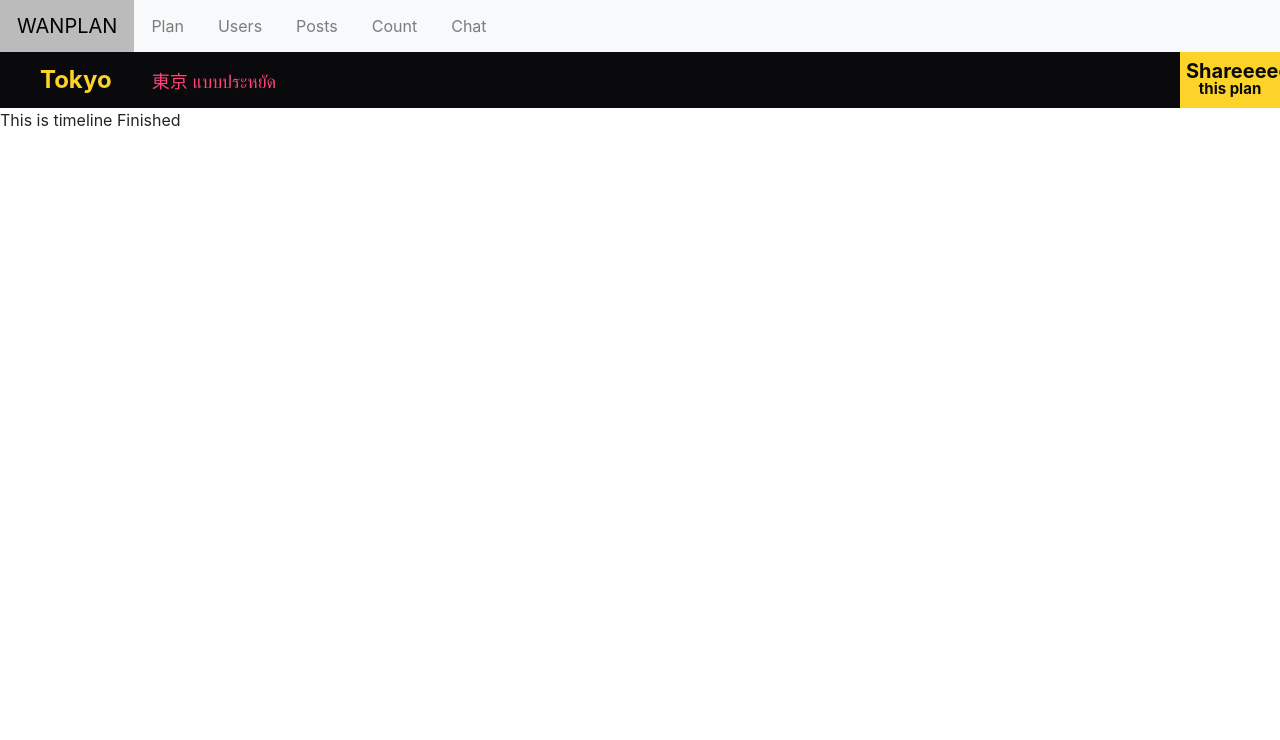
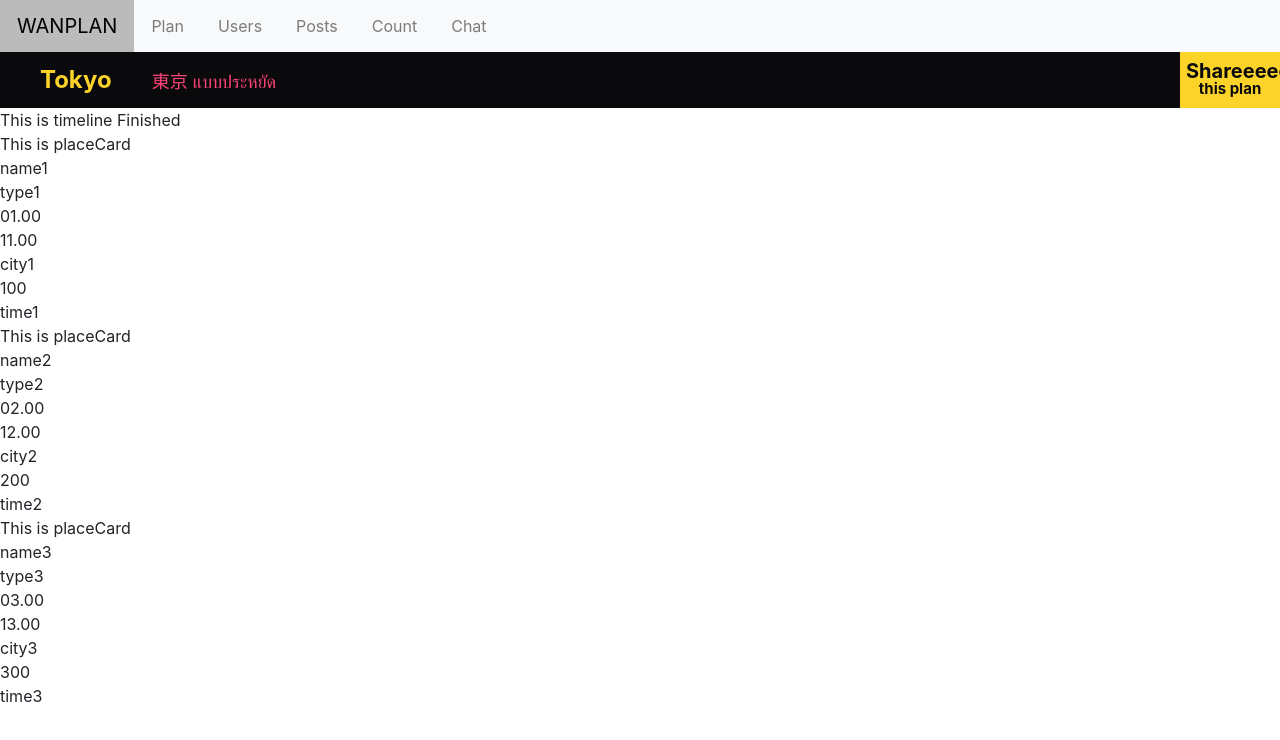
Before and after one commit to earthyjya/wanplan, a React (Create React App) app: page /plan in a window 1280 px wide. Shown: the top 740 px of the page. Built offline with nearby package versions, Linux system fonts and the light colour scheme.

Commit message:
PlaceCard & PlaceCardList added, attraction details added in Timeline

```diff
--- a/src/plan/PlaceCard.js
+++ b/src/plan/PlaceCard.js
@@ -0,0 +1,22 @@
+import React, {Component} from 'react';
+
+class PlaceCard extends React.Component {
+
+  render() {
+      const {detail} = this.props
+    return (
+      <div >
+      	This is placeCard
+        <div>{detail.attractionName}</div>
+        <div>{detail.attractionType}</div>
+        <div>{detail.openTime}</div>
+        <div>{detail.closeTime}</div>
+        <div>{detail.cityId}</div>
+        <div>{detail.entryFee}</div>
+        <div>{detail.updatedTime}</div>
+      </div>
+    );
+  }
+}
+
+export default PlaceCard;
--- /dev/null
+++ b/src/plan/PlaceCardList.js
@@ -0,0 +1,18 @@
+import React, {Component} from 'react';
+import PlaceCard from './PlaceCard';
+
+class PlaceCardList extends React.Component {
+
+  render() {
+    const {details} = this.props;
+    return (details.map(detail => {
+        return(
+          <div>
+              <PlaceCard detail = {detail}/>
+          </div>
+        )
+    }))
+  }
+}
+
+export default PlaceCardList;
--- a/src/plan/Timeline.js
+++ b/src/plan/Timeline.js
@@ -1,12 +1,45 @@
-import React from 'react';
+import React, {Component}from 'react';
+import PlaceCardList from './PlaceCardList';
 
 class Timeline extends React.Component {
+  state = {
+      details : [
+        {
+          attractionName : "name1",
+          attractionType : "type1",
+          openTime : "01.00",
+          closeTime : "11.00",
+          cityId : "city1",
+          entryFee : "100",
+          updatedTime : "time1"
+        },
+        {
+          attractionName : "name2",
+          attractionType : "type2",
+          openTime : "02.00",
+          closeTime : "12.00",
+          cityId : "city2",
+          entryFee : "200",
+          updatedTime : "time2"
+        },
+        {
+          attractionName : "name3",
+          attractionType : "type3",
+          openTime : "03.00",
+          closeTime : "13.00",
+          cityId : "city3",
+          entryFee : "300",
+          updatedTime : "time3"
+        }
+      ]
+  }
 
   render() {
     return (
       <div >
       	This is timeline
         Finished
+        <PlaceCardList details = {this.state.details}/>
       </div>
     );
   }
```
